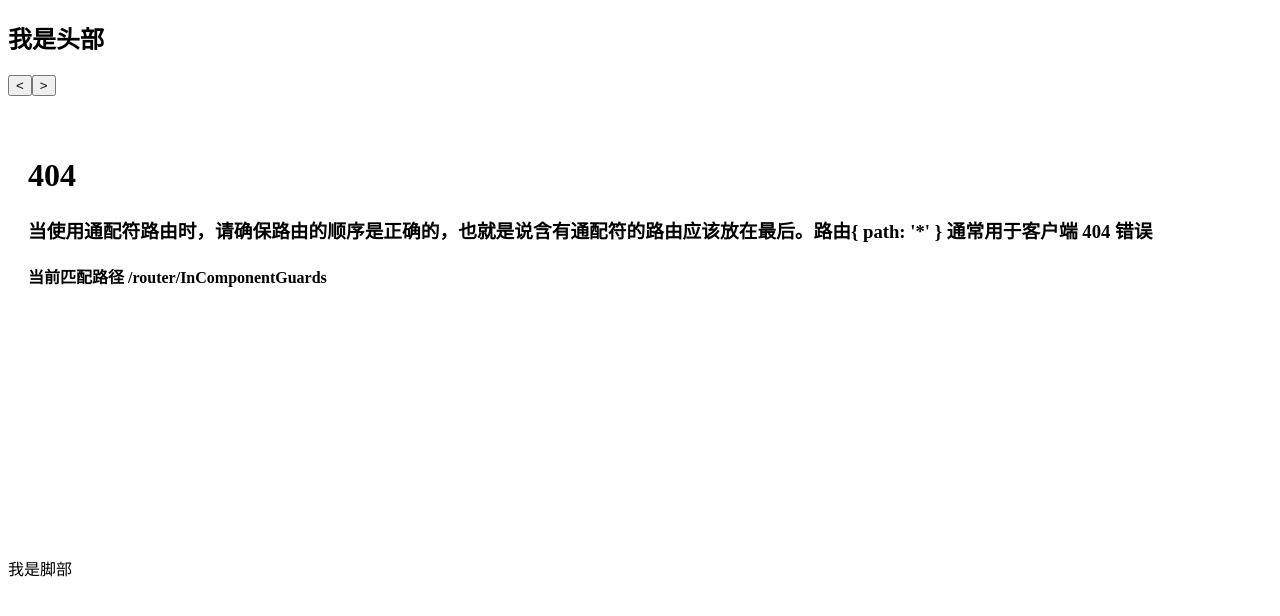
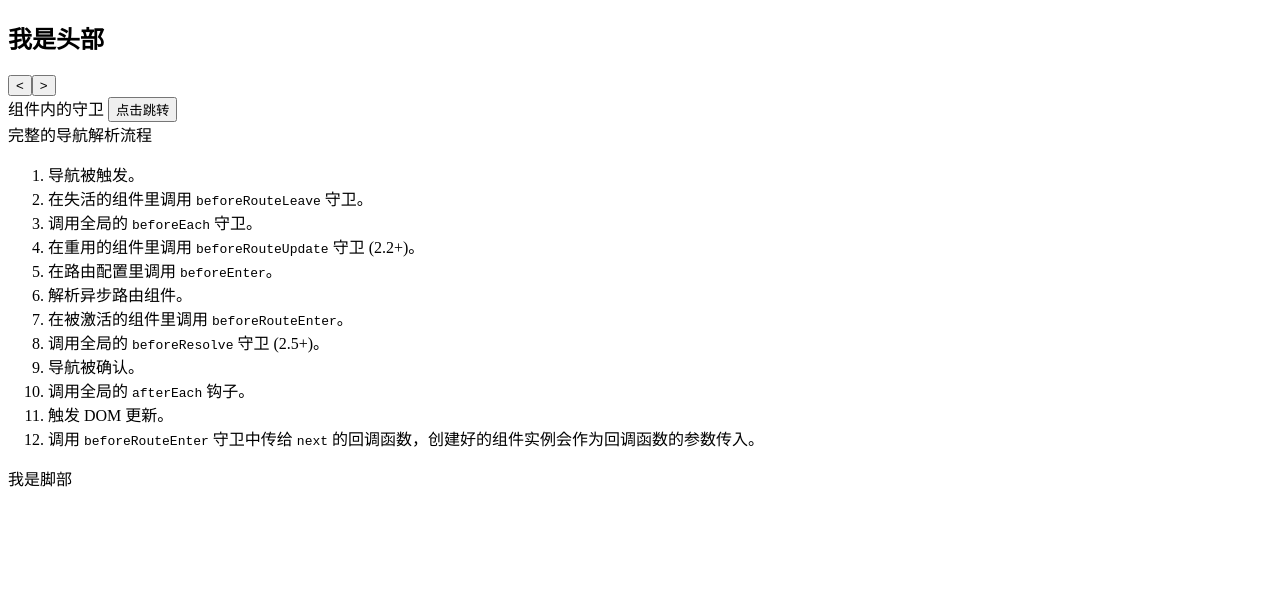
Before and after one commit to SanTeamo/vue-demo, a Vue app: page /#/router/InComponentGuards in a window 1280 px wide. Before the commit this address had no page. Shown: the top 616 px of the page. Built offline with nearby package versions, Linux system fonts and the light colour scheme; the HTML template or start-up script is replaced by a standard one.

Commit message:
路由守卫

```diff
--- a/src/router/index.js
+++ b/src/router/index.js
@@ -7,8 +7,9 @@ import ErrorPage404 from '@/views/error-page/404.vue'
 import ProgrammaticNavigation from '@/views/router/ProgrammaticNavigation.vue'
 import NamedView from '@/views/router/NamedView.vue'
 import PassingPropsRoute from '@/views/router/PassingPropsRoute.vue'
+import InComponentGuards from '@/views/router/InComponentGuards.vue'
 Vue.use(Router)
-export default new Router({
+const router = new Router({
     // 匹配的优先级按照路由的定义顺序：路由定义得越早，优先级就越高。
     routes: [
         {
@@ -86,16 +87,50 @@ export default new Router({
             props: route => ({ q: route.query.q, name: 'a' }),
         },
         {
+            path: '/router/InComponentGuards',
+            component: InComponentGuards,
+            props: route => ({ q: route.query.q, name: 'a' }),
+        },
+        {
             path: '/',
             name: 'index',
             // redirect: '/router/NamedView', // 按路径
             redirect: { name: 'BasicRoute' }, // 按路由名称
         },
         {
+            path: '/404',
+            name: 'errorPage404',
+            component: ErrorPage404,
+            beforeEnter: (to, from, next) => {
+                console.log('%c 路由独享守卫 beforeEnter', 'color:blue')
+                console.log(to, from)
+                next()
+            },
+        },
+        {
             // 当使用通配符路由时，请确保路由的顺序是正确的，也就是说含有通配符的路由应该放在最后。路由{ path: '*' } 通常用于客户端 404 错误
             path: '*',
-            name: '404',
-            component: ErrorPage404,
+            name: 'errorPage404',
+            redirect: '/404',
         }
     ]
 })
+
+router.beforeEach((to, from, next) => {
+    console.log('%c 全局前置守卫 beforeEach', 'color:blue')
+    console.log(to, from)
+    next()
+})
+
+router.beforeResolve((to, from, next) => {
+    console.log('%c 全局解析守卫 beforeResolve', 'color:blue')
+    console.log(to, from)
+    next()
+})
+
+router.afterEach((to, from) => {
+    console.log('%c 全局后置钩子 afterEach', 'color:blue')
+    console.log(to, from)
+})
+
+export default router
--- a/src/views/error-page/404.vue
+++ b/src/views/error-page/404.vue
@@ -5,6 +5,7 @@
       当使用通配符路由时，请确保路由的顺序是正确的，也就是说含有通配符的路由应该放在最后。路由{ path: '*' } 通常用于客户端 404 错误
     </h3>
     <h4>当前匹配路径 {{ pathMatch }}</h4>
+    <h4>重定向自 {{ redirectedFrom }}</h4>
   </div>
 </template>
 
@@ -12,9 +13,25 @@
 export default {
   computed: {
     pathMatch: function() {
-      return this.$route.params.pathMatch;
-    }
-  }
+      return this.$route.params.pathMatch
+    },
+    redirectedFrom: function() {
+      return this.$route.redirectedFrom
+    },
+  },
+  beforeRouteEnter(to, from, next) {
+    // 在渲染该组件的对应路由被 confirm 前调用
+    // 不！能！获取组件实例 `this`
+    // 因为当守卫执行前，组件实例还没被创建
+    // beforeRouteEnter 守卫 不能 访问 this，因为守卫在导航确认前被调用，因此即将登场的新组件还没被创建。
+    // 不过，你可以通过传一个回调给 next来访问组件实例。在导航被确认的时候执行回调，并且把组件实例作为回调方法的参数。
+    console.log('%c beforeRouteEnter', 'color:blue')
+    // console.log(to, from)
+    next(vm => {
+      // 通过 `vm` 访问组件实例
+      console.log(vm)
+    })
+  },
 };
 </script>
 
--- /dev/null
+++ b/src/views/router/InComponentGuards.vue
@@ -0,0 +1,78 @@
+<template>
+  <div>
+    组件内的守卫
+    <button @click="jump">点击跳转</button>
+    <div>
+      完整的导航解析流程
+    </div>
+    <ol>
+      <li>导航被触发。</li>
+      <li>在失活的组件里调用 <code>beforeRouteLeave</code> 守卫。</li>
+      <li>调用全局的 <code>beforeEach</code> 守卫。</li>
+      <li>在重用的组件里调用 <code>beforeRouteUpdate</code> 守卫 (2.2+)。</li>
+      <li>在路由配置里调用 <code>beforeEnter</code>。</li>
+      <li>解析异步路由组件。</li>
+      <li>在被激活的组件里调用 <code>beforeRouteEnter</code>。</li>
+      <li>调用全局的 <code>beforeResolve</code> 守卫 (2.5+)。</li>
+      <li>导航被确认。</li>
+      <li>调用全局的 <code>afterEach</code> 钩子。</li>
+      <li>触发 DOM 更新。</li>
+      <li>
+        调用 <code>beforeRouteEnter</code> 守卫中传给
+        <code>next</code> 的回调函数，创建好的组件实例会作为回调函数的参数传入。
+      </li>
+    </ol>
+  </div>
+</template>
+
+<script>
+export default {
+  beforeRouteEnter(to, from, next) {
+    // 在渲染该组件的对应路由被 confirm 前调用
+    // 不！能！获取组件实例 `this`
+    // 因为当守卫执行前，组件实例还没被创建
+    // beforeRouteEnter 守卫 不能 访问 this，因为守卫在导航确认前被调用，因此即将登场的新组件还没被创建。
+    // 不过，你可以通过传一个回调给 next来访问组件实例。在导航被确认的时候执行回调，并且把组件实例作为回调方法的参数。
+    console.log('%c beforeRouteEnter', 'color:blue')
+    console.log(to, from)
+    next(vm => {
+      // 通过 `vm` 访问组件实例
+      console.log(vm)
+    })
+  },
+  beforeRouteUpdate(to, from, next) {
+    // 在当前路由改变，但是该组件被复用时调用
+    // 举例来说，对于一个带有动态参数的路径 /foo/:id，在 /foo/1 和 /foo/2 之间跳转的时候，
+    // 由于会渲染同样的 Foo 组件，因此组件实例会被复用。而这个钩子就会在这个情况下被调用。
+    // 可以访问组件实例 `this`
+    console.log('%c beforeRouteUpdate', 'color:blue')
+    console.log(to, from)
+    console.log('to.params', to.params)
+    next()
+  },
+  beforeRouteLeave(to, from, next) {
+    // 导航离开该组件的对应路由时调用
+    // 可以访问组件实例 `this`
+    const answer = window.confirm(
+      'Do you really want to leave? you have unsaved changes!'
+    )
+    if (answer) {
+      next()
+    } else {
+      next(false)
+    }
+  },
+  beforeCreate() {
+    console.log('%c 组件加载beforeCreate', 'color:blue')
+  },
+  methods: {
+    jump() {
+      const name = '组件内的守卫'
+      this.$router.push({ path: `/router/dynamic/${name}` })
+    }
+  }
+}
+</script>
+
+<style scoped>
+</style>
--- a/src/views/router/PassingPropsRoute.vue
+++ b/src/views/router/PassingPropsRoute.vue
@@ -11,7 +11,7 @@
 
 <script>
 export default {
-  name: 'lowCouplingRoute',
+  name: 'PassingProps',
   props: ['name', 'id', 'q'],
   created() {
     console.log(this.$route.params)
```
